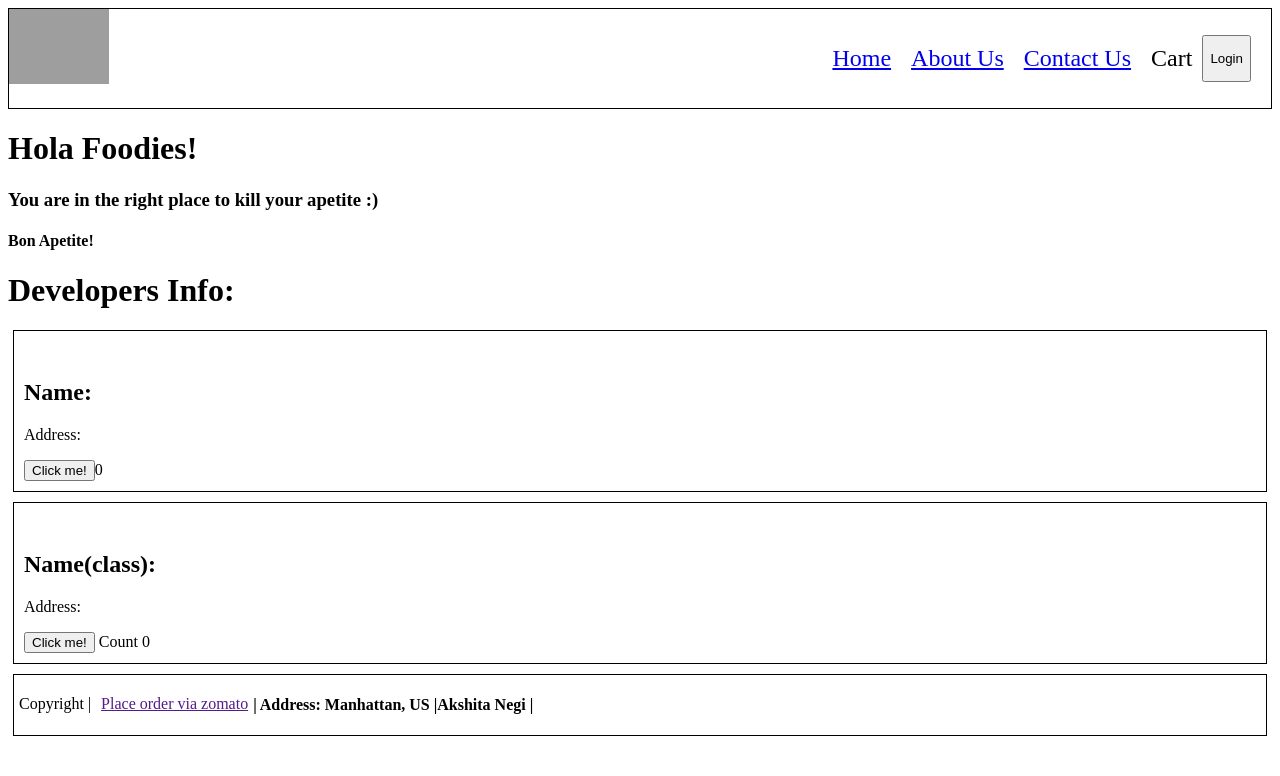
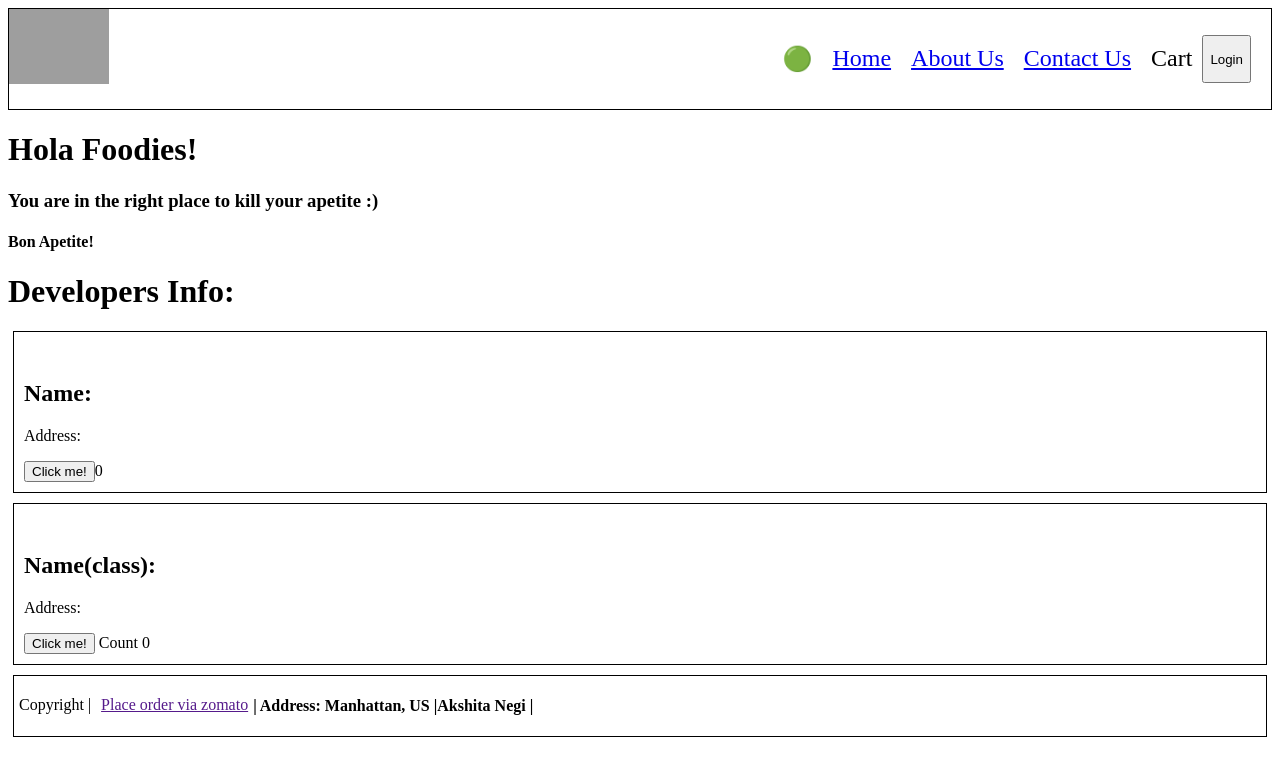
Before and after one commit to akshitanegi29/namate-react, a React (Vite) app: page /About in a window 1280 px wide. Shown: the top 776 px of the page. Built offline with nearby package versions, Linux system fonts and the light colour scheme; no server answers; grey boxes are pictures that could not be loaded.

Commit message:
lesson 9: implement online offline status

```diff
--- a/src/components/Body.js
+++ b/src/components/Body.js
@@ -2,6 +2,7 @@ import RestaurantCard from "./RestaurantCard";
 import { useState, useEffect } from "react";
 import Shimmer from "./Shimmer";
 import { Link } from "react-router-dom";
+import useOnlineStatus from "../../utils/useOnlineStatus";
 
 const Body = () => {
   const [restaurantList, setRestaurantList] = useState([]);
@@ -29,6 +30,11 @@ const Body = () => {
     );
     setFilteredRestList(json?.data?.cards[2]?.card?.card?.gridElements.infoWithStyle.restaurants);
   };
+
+  const onlineStatus = useOnlineStatus()
+  if (onlineStatus === false){
+    return <h1>Could not connect to the internet.Please check your network.</h1>
+  }
 
   //conditional rendering
   return restaurantList.length === 0 ? (
--- a/src/components/Header.js
+++ b/src/components/Header.js
@@ -1,6 +1,7 @@
 import { LOGO_URL } from "../../utils/constants";
 import { useState } from "react";
 import { Link } from "react-router-dom";
+import useOnlineStatus from "../../utils/useOnlineStatus";
 
 const Header = () => {
   const [loginBtn, setLoginBtn] = useState("Login");
@@ -11,6 +12,7 @@ const Header = () => {
       </div>
       <div className="nav-items">
         <ul>
+          <li> {useOnlineStatus() ? "🟢": "🔴"}</li>
           <li>
             <Link to="/">Home</Link>
             </li>
--- /dev/null
+++ b/utils/useOnlineStatus.js
@@ -0,0 +1,17 @@
+import { useEffect, useState } from "react";
+
+const useOnlineStatus = () =>{
+
+    const[isOnline, setIsOnline] = useState(true)
+    useEffect(() => {
+        window.addEventListener("online", ()=> {
+            setIsOnline(true)
+        })
+        window.addEventListener("offline", ()=> {
+            setIsOnline(false)
+        })
+    }, []);
+    return isOnline;
+}
+
+export default useOnlineStatus
```
